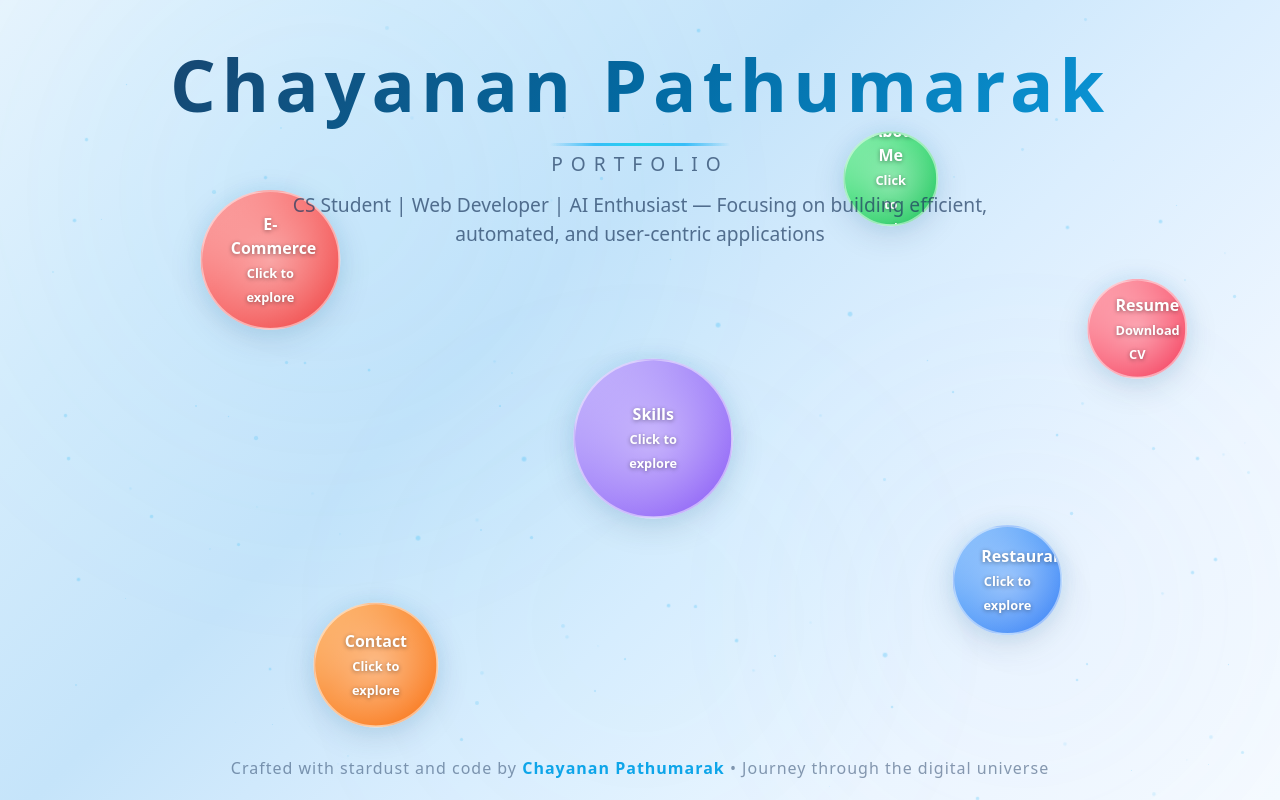
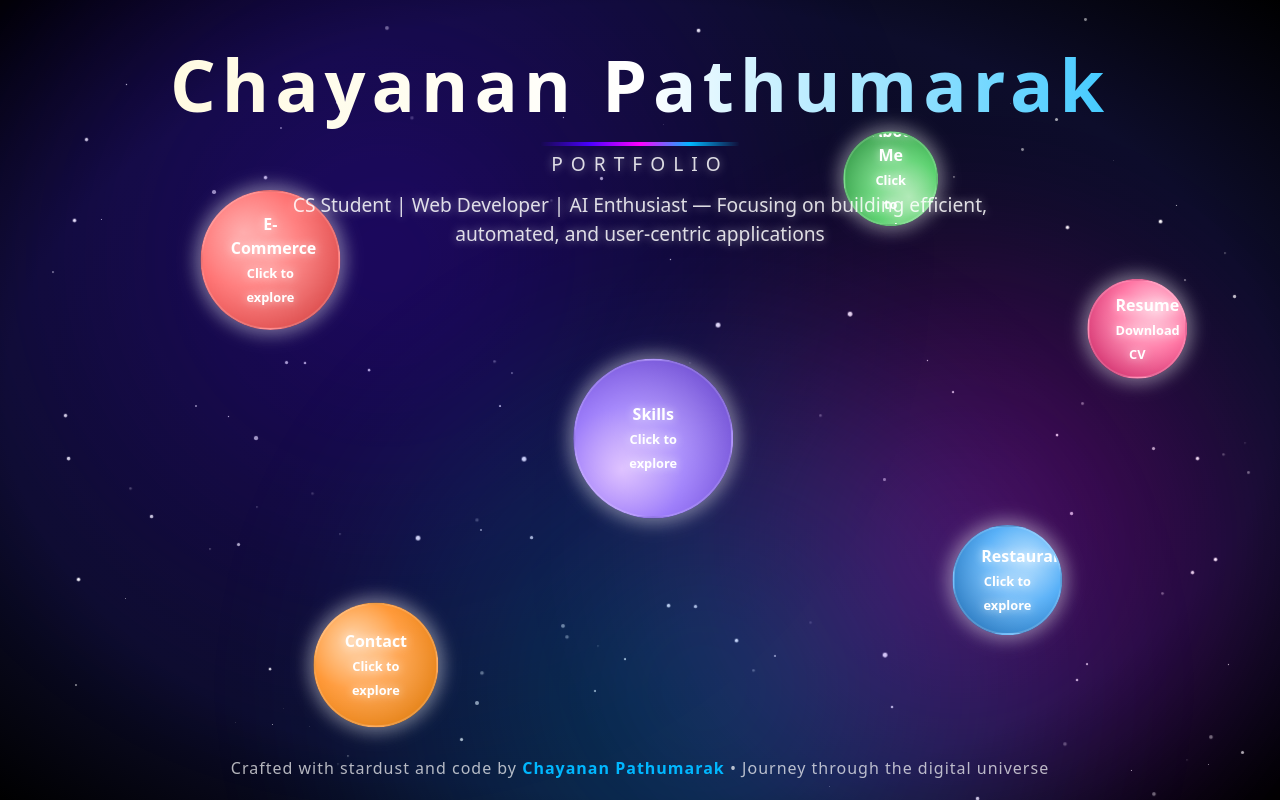
Before and after one commit to Chayananz/wave.portfolio, a Next.js app: page / in a window 1280 px wide. Built offline with nearby package versions, Linux system fonts and the light colour scheme.

Commit message:
back to basic

```diff
--- a/src/app/globals.css
+++ b/src/app/globals.css
@@ -376,10 +376,10 @@ body {
   }
 }
 
-/* ===== Cosmic Portfolio — Light Blue Galaxy ===== */
+/* ===== Cosmic Portfolio — Dark Galaxy ===== */
 .cosmic-body {
-  background: linear-gradient(135deg, #e8f4fd 0%, #d4ecfc 20%, #c5e4fa 40%, #dbeefe 60%, #eef6ff 80%, #f5faff 100%);
-  color: #1e3a5f;
+  background: radial-gradient(ellipse at center, #0a0a1a 0%, #0d0d2b 70%, #000 100%);
+  color: white;
   overflow: hidden;
   height: 100vh;
   width: 100vw;
@@ -398,57 +398,58 @@ body {
 
 .star {
   position: absolute;
-  background-color: rgba(56, 189, 248, 0.5);
+  background-color: white;
   border-radius: 50%;
   animation: twinkle var(--duration, 4s) infinite ease-in-out var(--delay, 0s);
 }
 
 .shooting-star {
   position: fixed;
-  width: 3px;
-  height: 3px;
-  background: linear-gradient(45deg, #38bdf8, #7dd3fc);
-  border-radius: 50%;
-  box-shadow: 0 0 8px 2px rgba(56, 189, 248, 0.6);
+  width: 2px;
+  height: 2px;
+  background: white;
+  border-radius: 0;
+  box-shadow: 0 0 10px 2px rgba(255, 255, 255, 0.8);
   z-index: 5;
+  transform: rotate(-45deg);
 }
 
 @keyframes twinkle {
-  0%, 100% { opacity: 0.15; transform: scale(0.8); }
-  50% { opacity: 0.6; transform: scale(1.2); }
+  0%, 100% { opacity: 0.2; transform: scale(0.8); }
+  50% { opacity: 1; transform: scale(1.2); }
 }
 
 .nebula {
   position: fixed;
   border-radius: 50%;
-  filter: blur(80px);
-  opacity: 0.2;
+  filter: blur(60px);
+  opacity: 0.3;
   z-index: 1;
 }
 
 .nebula-1 {
-  width: 70vw;
-  height: 70vw;
-  background: radial-gradient(circle, rgba(56, 189, 248, 0.3) 0%, transparent 70%);
+  width: 80vw;
+  height: 80vw;
+  background: radial-gradient(circle, #4a00ff 0%, transparent 70%);
   top: -20vw;
   left: -10vw;
 }
 
 .nebula-2 {
-  width: 50vw;
-  height: 50vw;
-  background: radial-gradient(circle, rgba(147, 197, 253, 0.3) 0%, transparent 70%);
+  width: 60vw;
+  height: 60vw;
+  background: radial-gradient(circle, #ff00ff 0%, transparent 70%);
   bottom: -10vw;
   right: -5vw;
 }
 
 .nebula-3 {
-  width: 60vw;
-  height: 60vw;
-  background: radial-gradient(circle, rgba(34, 211, 238, 0.2) 0%, transparent 70%);
+  width: 70vw;
+  height: 70vw;
+  background: radial-gradient(circle, #00b7ff 0%, transparent 70%);
   top: 30vh;
   left: 20vw;
-  opacity: 0.15;
+  opacity: 0.25;
 }
 
 /* Planets */
@@ -463,19 +464,19 @@ body {
   text-align: center;
   padding: 15px;
   cursor: pointer;
-  box-shadow: 0 8px 32px rgba(30, 58, 95, 0.15), 0 0 20px rgba(56, 189, 248, 0.1);
+  box-shadow: 0 0 15px 5px rgba(255, 255, 255, 0.3), 0 0 30px rgba(255, 255, 255, 0.2);
   z-index: 10;
   transition: all 0.4s ease;
-  text-shadow: 0 1px 3px rgba(0, 0, 0, 0.3);
+  text-shadow: 0 2px 5px rgba(0, 0, 0, 0.5);
   overflow: hidden;
-  border: 2px solid rgba(255, 255, 255, 0.5);
+  border: 2px solid rgba(255, 255, 255, 0.2);
   transform-origin: center;
 }
 
 .planet:hover {
   transform: scale(1.12);
   z-index: 20;
-  box-shadow: 0 12px 40px rgba(30, 58, 95, 0.25), 0 0 30px rgba(56, 189, 248, 0.2);
+  box-shadow: 0 0 15px 5px rgba(255, 255, 255, 0.3), 0 0 40px rgba(255, 255, 255, 0.4);
 }
 
 .planet::before {
@@ -483,7 +484,7 @@ body {
   position: absolute;
   width: 120%;
   height: 120%;
-  background: radial-gradient(circle, rgba(255,255,255,0.4) 0%, rgba(255,255,255,0) 70%);
+  background: radial-gradient(circle, rgba(255,255,255,0.3) 0%, rgba(255,255,255,0) 70%);
   border-radius: 50%;
   top: -10%;
   left: -10%;
@@ -494,7 +495,7 @@ body {
   position: relative;
   z-index: 2;
   font-size: 1rem;
-  text-shadow: 0 1px 4px rgba(0, 0, 0, 0.4);
+  text-shadow: 0 0 10px rgba(255, 255, 255, 0.7);
   padding: 8px;
   max-width: 90%;
 }
@@ -502,7 +503,7 @@ body {
 .planet-1 {
   width: 140px;
   height: 140px;
-  background: linear-gradient(135deg, #fca5a5 0%, #f87171 40%, #ef4444 100%);
+  background: radial-gradient(circle at 30% 30%, #ff9e9e 0%, #ff6b6b 40%, #cc3a3a 100%);
   top: 25%;
   left: 15%;
   animation: orbit1 65s linear infinite;
@@ -511,7 +512,7 @@ body {
 .planet-2 {
   width: 110px;
   height: 110px;
-  background: linear-gradient(135deg, #93c5fd 0%, #60a5fa 40%, #3b82f6 100%);
+  background: radial-gradient(circle at 70% 30%, #a5d8ff 0%, #4dabf7 40%, #1864ab 100%);
   top: 65%;
   left: 75%;
   animation: orbit2 55s linear infinite 2s;
@@ -520,7 +521,7 @@ body {
 .planet-3 {
   width: 160px;
   height: 160px;
-  background: linear-gradient(135deg, #c4b5fd 0%, #a78bfa 40%, #8b5cf6 100%);
+  background: radial-gradient(circle at 30% 70%, #d9b7ff 0%, #9775fa 40%, #5f3dc4 100%);
   top: 45%;
   left: 45%;
   animation: orbit3 75s linear infinite 4s;
@@ -529,7 +530,7 @@ body {
 .planet-4 {
   width: 95px;
   height: 95px;
-  background: linear-gradient(135deg, #86efac 0%, #4ade80 40%, #22c55e 100%);
+  background: radial-gradient(circle at 70% 70%, #a3e6aa 0%, #51cf66 40%, #2b8a3e 100%);
   top: 15%;
   left: 65%;
   animation: orbit4 48s linear infinite 1s;
@@ -538,7 +539,7 @@ body {
 .planet-5 {
   width: 125px;
   height: 125px;
-  background: linear-gradient(135deg, #fdba74 0%, #fb923c 40%, #f97316 100%);
+  background: radial-gradient(circle at 30% 30%, #ffcc99 0%, #ff922b 40%, #d97706 100%);
   top: 75%;
   left: 25%;
   animation: orbit5 60s linear infinite 3s;
@@ -547,7 +548,7 @@ body {
 .planet-6 {
   width: 100px;
   height: 100px;
-  background: linear-gradient(135deg, #fda4af 0%, #fb7185 40%, #f43f5e 100%);
+  background: radial-gradient(circle at 70% 30%, #ffc3d8 0%, #ff6b9d 40%, #c2185b 100%);
   top: 35%;
   left: 85%;
   animation: orbit6 52s linear infinite 5s;
@@ -610,7 +611,7 @@ body {
   font-size: 4.5rem;
   letter-spacing: 6px;
   margin-bottom: 5px;
-  background: linear-gradient(135deg, #1e3a5f, #0369a1, #0ea5e9);
+  background: linear-gradient(to right, #fff9d7, white, #00b7ff);
   -webkit-background-clip: text;
   background-clip: text;
   color: transparent;
@@ -624,9 +625,9 @@ body {
   bottom: -8px;
   left: 50%;
   transform: translateX(-50%);
-  width: 180px;
-  height: 3px;
-  background: linear-gradient(to right, transparent, #38bdf8, #22d3ee, #38bdf8, transparent);
+  width: 200px;
+  height: 4px;
+  background: linear-gradient(to right, transparent, #4a00ff, #ff00ff, #00b7ff, transparent);
   border-radius: 2px;
 }
 
@@ -634,7 +635,7 @@ body {
   font-size: 2.2rem;
   margin-top: 12px;
   letter-spacing: 8px;
-  color: rgba(30, 58, 95, 0.5);
+  color: rgba(255, 255, 255, 0.5);
   font-weight: 300;
   text-transform: uppercase;
 }
@@ -642,10 +643,11 @@ body {
 .cosmic-header p {
   font-size: 1.2rem;
   margin-top: 12px;
-  color: rgba(30, 58, 95, 0.7);
+  color: rgba(255, 255, 255, 0.85);
   max-width: 700px;
   margin-left: auto;
   margin-right: auto;
+  text-shadow: 0 0 10px rgba(255, 255, 255, 0.5);
 }
 
 /* Cosmic Footer */
@@ -655,7 +657,7 @@ body {
   width: 100%;
   text-align: center;
   z-index: 30;
-  color: rgba(30, 58, 95, 0.5);
+  color: rgba(255, 255, 255, 0.7);
   font-size: 1rem;
   letter-spacing: 1px;
   animation: cosmic-fadeIn 3s ease-out 1s forwards;
@@ -663,22 +665,23 @@ body {
 }
 
 .cosmic-footer a {
-  color: #0ea5e9;
+  color: #00b7ff;
   text-decoration: none;
   font-weight: bold;
   transition: all 0.3s ease;
 }
 
 .cosmic-footer a:hover {
-  color: #0369a1;
+  color: white;
+  text-shadow: 0 0 10px rgba(255, 255, 255, 0.7);
 }
 
 /* Cosmic Modal */
 .cosmic-modal-overlay {
   position: fixed;
   inset: 0;
-  background: rgba(255, 255, 255, 0.5);
-  backdrop-filter: blur(12px);
+  background: rgba(0, 0, 0, 0.7);
+  backdrop-filter: blur(8px);
   z-index: 50;
   display: flex;
   align-items: center;
@@ -687,8 +690,8 @@ body {
 }
 
 .cosmic-modal {
-  background: linear-gradient(135deg, rgba(255, 255, 255, 0.95), rgba(240, 249, 255, 0.95));
-  border: 1px solid rgba(56, 189, 248, 0.2);
+  background: linear-gradient(135deg, rgba(15, 15, 40, 0.95), rgba(30, 10, 60, 0.95));
+  border: 1px solid rgba(150, 100, 255, 0.3);
   border-radius: 24px;
   padding: 40px;
   max-width: 700px;
@@ -696,13 +699,13 @@ body {
   max-height: 80vh;
   overflow-y: auto;
   position: relative;
-  box-shadow: 0 25px 60px rgba(30, 58, 95, 0.15), 0 0 40px rgba(56, 189, 248, 0.08);
+  box-shadow: 0 0 60px rgba(150, 100, 255, 0.3), 0 0 120px rgba(150, 100, 255, 0.1);
   animation: cosmic-modalIn 0.4s ease-out;
-  color: #1e3a5f;
+  color: white;
 }
 
 @keyframes cosmic-modalIn {
-  from { opacity: 0; transform: scale(0.9) translateY(20px); }
+  from { opacity: 0; transform: scale(0.8) translateY(20px); }
   to { opacity: 1; transform: scale(1) translateY(0); }
 }
 
@@ -712,7 +715,7 @@ body {
   right: 20px;
   background: none;
   border: none;
-  color: rgba(30, 58, 95, 0.4);
+  color: rgba(255, 255, 255, 0.6);
   font-size: 2rem;
   cursor: pointer;
   transition: all 0.3s ease;
@@ -720,8 +723,9 @@ body {
 }
 
 .cosmic-modal-close:hover {
-  color: #1e3a5f;
+  color: white;
   transform: scale(1.2);
+  text-shadow: 0 0 10px rgba(255, 255, 255, 0.7);
 }
 
 .cosmic-modal-title {
@@ -729,16 +733,32 @@ body {
   font-weight: 800;
   margin-bottom: 24px;
   text-align: center;
-  background: linear-gradient(135deg, #0369a1, #0ea5e9, #38bdf8);
+  background: linear-gradient(to right, #d9b7ff, #9775fa, #00b7ff);
   -webkit-background-clip: text;
   background-clip: text;
   color: transparent;
   letter-spacing: 2px;
 }
 
+/* Preview Image */
+.cosmic-modal-preview {
+  margin-bottom: 20px;
+  border-radius: 16px;
+  overflow: hidden;
+  border: 1px solid rgba(150, 100, 255, 0.2);
+  box-shadow: 0 8px 30px rgba(0, 0, 0, 0.4);
+}
+
+.cosmic-preview-img {
+  width: 100%;
+  height: auto;
+  display: block;
+  object-fit: cover;
+}
+
 .cosmic-modal-tech {
   text-align: center;
-  color: rgba(30, 58, 95, 0.6);
+  color: rgba(255, 255, 255, 0.6);
   font-size: 1rem;
   margin-bottom: 16px;
   letter-spacing: 1px;
@@ -746,7 +766,7 @@ body {
 
 .cosmic-modal-desc {
   text-align: center;
-  color: rgba(30, 58, 95, 0.8);
+  color: rgba(255, 255, 255, 0.8);
   font-size: 1.05rem;
   line-height: 1.7;
   margin-bottom: 24px;
@@ -772,26 +792,26 @@ body {
   font-size: 0.95rem;
   text-decoration: none;
   transition: all 0.3s ease;
-  background: rgba(30, 58, 95, 0.08);
-  color: #1e3a5f;
-  border: 1px solid rgba(30, 58, 95, 0.15);
+  background: rgba(255, 255, 255, 0.08);
+  color: white;
+  border: 1px solid rgba(255, 255, 255, 0.15);
 }
 
 .cosmic-btn:hover {
-  background: rgba(30, 58, 95, 0.12);
+  background: rgba(255, 255, 255, 0.15);
   transform: translateY(-2px);
-  box-shadow: 0 8px 20px rgba(30, 58, 95, 0.1);
+  box-shadow: 0 8px 20px rgba(150, 100, 255, 0.2);
 }
 
 .cosmic-btn-live {
-  background: linear-gradient(135deg, #0ea5e9, #38bdf8);
+  background: linear-gradient(135deg, #7c3aed, #9775fa);
   color: white;
   border: none;
 }
 
 .cosmic-btn-live:hover {
-  background: linear-gradient(135deg, #0369a1, #0ea5e9);
-  box-shadow: 0 8px 20px rgba(14, 165, 233, 0.3);
+  background: linear-gradient(135deg, #6d28d9, #7c3aed);
+  box-shadow: 0 8px 20px rgba(124, 58, 237, 0.4);
 }
 
 /* Skills Cards */
@@ -802,24 +822,24 @@ body {
 }
 
 .cosmic-skill-card {
-  background: rgba(56, 189, 248, 0.05);
-  border: 1px solid rgba(56, 189, 248, 0.15);
+  background: rgba(255, 255, 255, 0.05);
+  border: 1px solid rgba(150, 100, 255, 0.2);
   border-radius: 16px;
   padding: 20px;
   transition: all 0.3s ease;
 }
 
 .cosmic-skill-card:hover {
-  background: rgba(56, 189, 248, 0.1);
-  border-color: rgba(56, 189, 248, 0.3);
+  background: rgba(150, 100, 255, 0.1);
+  border-color: rgba(150, 100, 255, 0.4);
   transform: translateY(-4px);
-  box-shadow: 0 10px 25px rgba(56, 189, 248, 0.1);
+  box-shadow: 0 10px 30px rgba(150, 100, 255, 0.2);
 }
 
 .cosmic-skill-title {
   font-size: 1.05rem;
   font-weight: 700;
-  color: #0369a1;
+  color: #d9b7ff;
   margin-bottom: 12px;
   letter-spacing: 1px;
 }
@@ -832,18 +852,18 @@ body {
 
 .cosmic-skill-tag {
   padding: 5px 14px;
-  background: linear-gradient(135deg, rgba(56, 189, 248, 0.1), rgba(34, 211, 238, 0.1));
-  border: 1px solid rgba(56, 189, 248, 0.2);
+  background: linear-gradient(135deg, rgba(150, 100, 255, 0.2), rgba(0, 183, 255, 0.2));
+  border: 1px solid rgba(150, 100, 255, 0.3);
   border-radius: 20px;
   font-size: 0.85rem;
-  color: #1e3a5f;
+  color: rgba(255, 255, 255, 0.9);
   transition: all 0.3s ease;
 }
 
 .cosmic-skill-tag:hover {
-  background: linear-gradient(135deg, rgba(56, 189, 248, 0.2), rgba(34, 211, 238, 0.2));
+  background: linear-gradient(135deg, rgba(150, 100, 255, 0.4), rgba(0, 183, 255, 0.4));
   transform: scale(1.05);
-  box-shadow: 0 4px 12px rgba(56, 189, 248, 0.15);
+  box-shadow: 0 0 15px rgba(150, 100, 255, 0.3);
 }
 
 /* About Me */
@@ -855,7 +875,7 @@ body {
   width: 80px;
   height: 80px;
   border-radius: 50%;
-  background: linear-gradient(135deg, #0ea5e9, #38bdf8);
+  background: linear-gradient(135deg, #7c3aed, #9775fa);
   color: white;
   font-size: 1.8rem;
   font-weight: 800;
@@ -863,18 +883,18 @@ body {
   align-items: center;
   justify-content: center;
   margin: 0 auto 16px;
-  box-shadow: 0 8px 24px rgba(14, 165, 233, 0.2);
+  box-shadow: 0 8px 24px rgba(124, 58, 237, 0.3);
 }
 
 .cosmic-about-name {
   font-size: 1.4rem;
   font-weight: 700;
-  color: #1e3a5f;
+  color: white;
   margin-bottom: 4px;
 }
 
 .cosmic-about-role {
-  color: rgba(30, 58, 95, 0.6);
+  color: rgba(255, 255, 255, 0.6);
   font-size: 0.95rem;
   margin-bottom: 20px;
 }
@@ -885,7 +905,7 @@ body {
   gap: 32px;
   margin-top: 24px;
   padding-top: 24px;
-  border-top: 1px solid rgba(56, 189, 248, 0.15);
+  border-top: 1px solid rgba(150, 100, 255, 0.2);
 }
 
 .cosmic-stat {
@@ -896,12 +916,12 @@ body {
   display: block;
   font-size: 1.5rem;
   font-weight: 800;
-  color: #0ea5e9;
+  color: #d9b7ff;
 }
 
 .cosmic-stat-label {
   font-size: 0.8rem;
-  color: rgba(30, 58, 95, 0.5);
+  color: rgba(255, 255, 255, 0.5);
   text-transform: uppercase;
   letter-spacing: 1px;
   margin-top: 4px;
@@ -920,25 +940,25 @@ body {
   gap: 16px;
   padding: 16px 20px;
   border-radius: 16px;
-  background: rgba(56, 189, 248, 0.05);
-  border: 1px solid rgba(56, 189, 248, 0.12);
+  background: rgba(255, 255, 255, 0.05);
+  border: 1px solid rgba(150, 100, 255, 0.15);
   text-decoration: none;
-  color: #1e3a5f;
+  color: white;
   transition: all 0.3s ease;
 }
 
 .cosmic-contact-item:hover {
-  background: rgba(56, 189, 248, 0.1);
-  border-color: rgba(56, 189, 248, 0.25);
+  background: rgba(150, 100, 255, 0.1);
+  border-color: rgba(150, 100, 255, 0.3);
   transform: translateX(6px);
-  box-shadow: 0 6px 20px rgba(56, 189, 248, 0.1);
+  box-shadow: 0 6px 20px rgba(150, 100, 255, 0.15);
 }
 
 .cosmic-contact-icon {
   width: 44px;
   height: 44px;
   border-radius: 12px;
-  background: linear-gradient(135deg, #0ea5e9, #38bdf8);
+  background: linear-gradient(135deg, #7c3aed, #9775fa);
   color: white;
   display: flex;
   align-items: center;
@@ -948,7 +968,7 @@ body {
 
 .cosmic-contact-label {
   font-size: 0.8rem;
-  color: rgba(30, 58, 95, 0.5);
+  color: rgba(255, 255, 255, 0.5);
   text-transform: uppercase;
   letter-spacing: 1px;
   margin: 0;
```
Also changed, not shown: src/app/page.tsx (+19 -0 lines).
